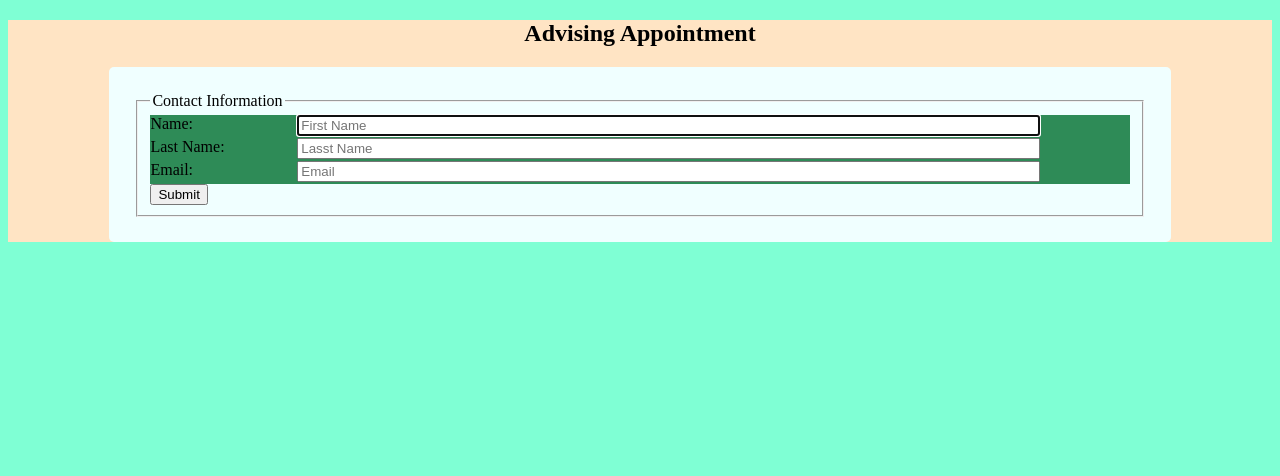
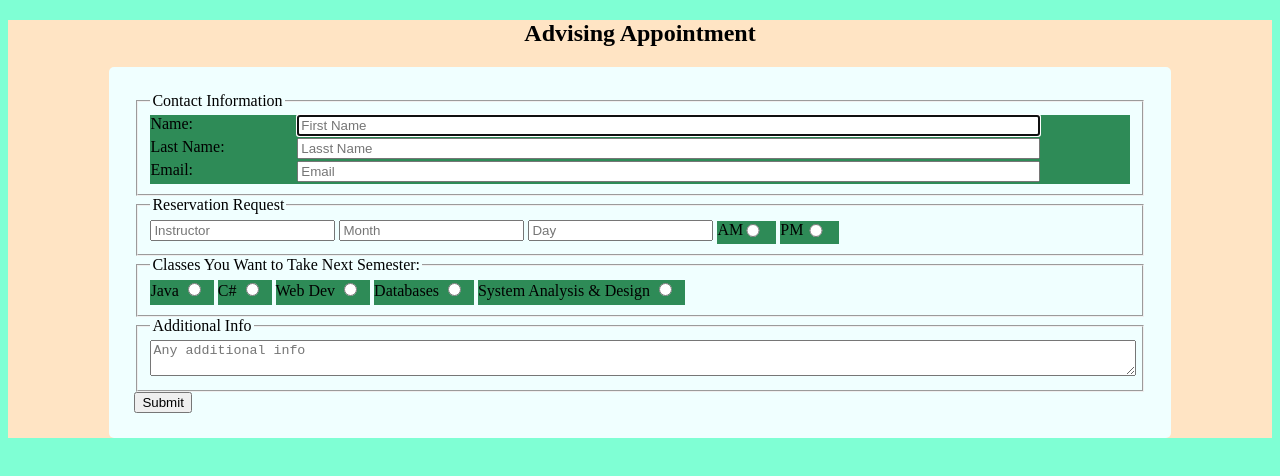
Before and after one commit to mccullyt/HTML-Registration-Form-Example, a plain HTML site: page index.html in a window 1280 px wide. Drawn offline with Linux system fonts and the light colour scheme.

Commit message:
Finished adding inputs to index.html

```diff
--- a/index.html
+++ b/index.html
@@ -22,8 +22,8 @@
 	<!--Elements visible to users go here-->
     <h2>Advising Appointment</h2>
     <div class="container">
-        <form>
-            <fieldset>
+        <form method="get" action="thankyou.html">
+            <fieldset>  <!--Contact information-->
                 <legend>Contact Information</legend>
                 <label for="fname">
                     Name:
@@ -38,8 +38,56 @@
                     <input type="email" name="email" id="email"  required placeholder="Email"/>
                 </label>
 
-                <input class="submit" type="submit" value="Submit"/>
+
             </fieldset>
+            <fieldset class ="reservation">  <!--Reservation Request-->
+                <legend>Reservation Request</legend>
+                <input type="select" name="instructor" id="instructor" required placeholder="Instructor" />
+                <input type="select" name="month" id="month" required placeholder="Month" />
+                <input type="select" name="day" id="day" required placeholder="Day" />
+                <label for="am">
+                    AM
+                    <input type="radio" name="fname" id="am" />
+                </label>
+                <label for="pm">
+                    PM
+                    <input type="radio" name="lname" id="pm"  required placeholder="Lasst Name"/>
+                </label>
+
+            </fieldset>
+
+            <fieldset class ="classes">  <!--Chose classes-->
+                <legend>Classes You Want to Take Next Semester: </legend>
+
+                <label for="java">
+                    Java
+                    <input type="radio" name="java" id="java" />
+                </label>
+                <label for="csharp">
+                    C#
+                    <input type="radio" name="charp" id="csharp"  required placeholder="Lasst Name"/>
+                </label>
+                <label for="webdev">
+                    Web Dev
+                    <input type="radio" name="webdev" id="webdev" />
+                </label>
+                <label for="databases">
+                    Databases
+                    <input type="radio" name="databases" id="databases"  required placeholder="Lasst Name"/>
+                </label>
+                <label for="systems">
+                    System Analysis & Design
+                    <input type="radio" name="systems" id="systems" />
+                </label>
+
+            </fieldset>
+
+            <fieldset class="addinfo">
+                <legend>Additional Info</legend>
+                <textarea name="addinfo" id="addinfo" placeholder="Any additional info" cols="100"></textarea>
+            </fieldset>
+
+            <input class="submit" type="submit" value="Submit"/>
 
         </form>
     </div>
--- a/styles.css
+++ b/styles.css
@@ -22,6 +22,11 @@ label{
     position: relative;
 }
 
+textarea{
+    width:100%;
+    /* height:20%; */
+}
+
 .container{
     margin:auto;
     width:80%;
@@ -34,6 +39,79 @@ label{
     position: initial;
 }
 
+.reservation{
+    /* display: inline; */
+    width: initial;
+}
+
+.reservation > label {
+    width: 5%;
+    display: inline-block;
+    padding-right: 10px;
+
+}
+
+.reservation > input {
+    width: initial;
+    display: inline-block;
+    position:initial;
+    /* padding-left: 5px; */
+    /* margin-left:5px; */
+
+}
+
+.classes{
+    /* display: inline-block; */
+    width: initial;
+}
+
+.classes > label {
+
+    width: initial;
+    display: inline-block;
+    position:initial;
+    /* width: 10%; */
+    /* display: inline-block; */
+    padding-right: 10px;
+
+}
+
+.classes > label > input {
+    width: initial;
+    display: inline-block;
+    position:initial;
+    /* padding-left: 5px; */
+    /* margin-left:5px; */
+
+}
+
+
+.addinfo{
+    /* display: inline-block; */
+    width: initial;
+}
+
+.addinfo > label {
+
+    width: initial;
+    display: inline-block;
+    position:initial;
+    /* width: 10%; */
+    /* display: inline-block; */
+    padding-right: 10px;
+
+}
+
+.addinfo > label > input {
+    width: initial;
+    display: inline-block;
+    position:initial;
+    /* padding-left: 5px; */
+    /* margin-left:5px; */
+
+}
+
+
 /* styles */
 h2{text-align: center;}
 
```
Also changed, not shown: thankyou.html (+1 -1 lines).
